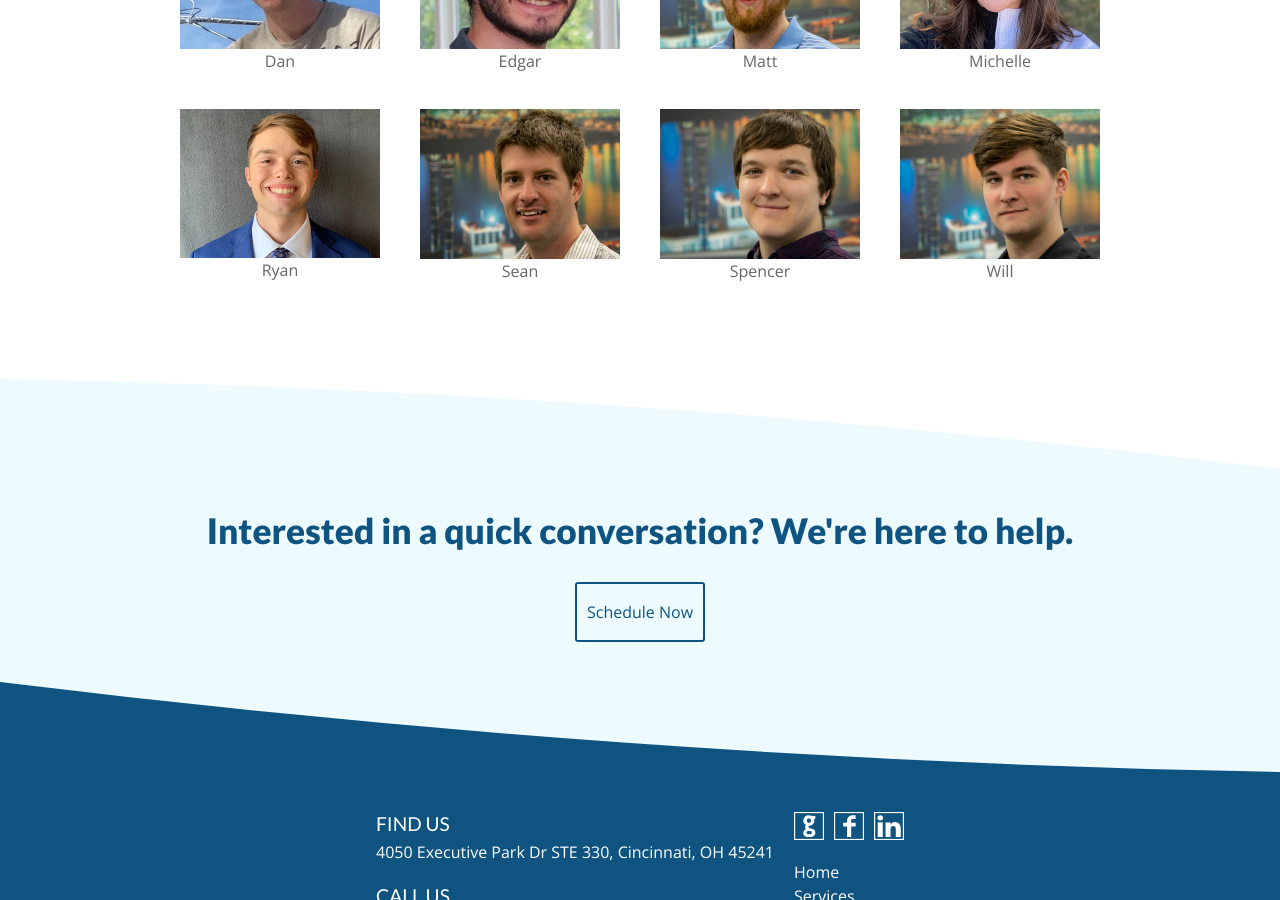
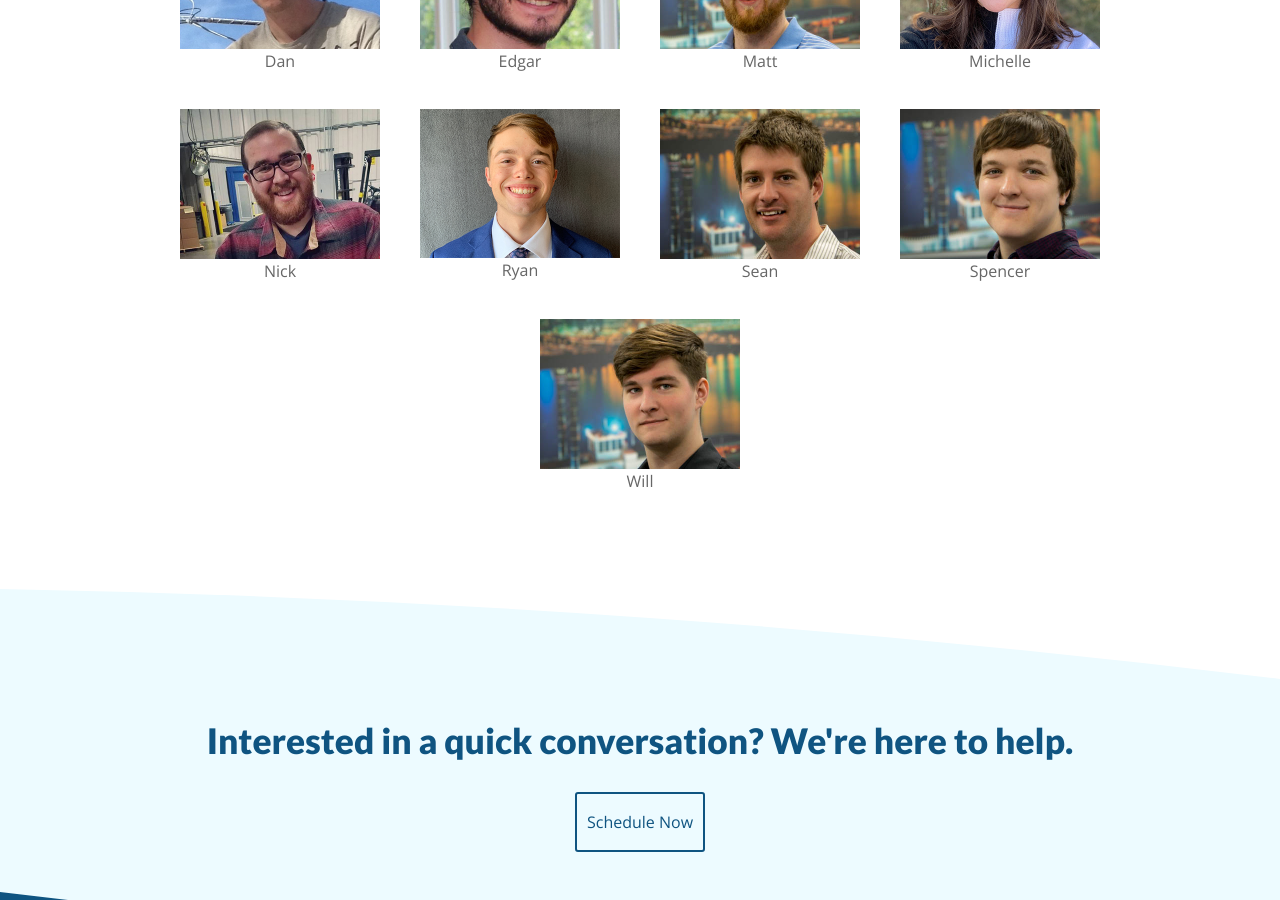
Before and after one commit to seven-hills-technology/seven-hills-technology.github.io, a Jekyll site: the page built from about.md, in a window 1280 px wide and 900 px high, scrolled down 1692 px. Built offline with Jekyll 4.4.1, drawn with Linux system fonts in a browser that asks for light colours; nearby versions of some CDN libraries.

Commit message:
Add nick to the site

```diff
--- a/_includes/bios.html
+++ b/_includes/bios.html
@@ -35,8 +35,14 @@
             <img class="sh-team-member-image" data-micromodal-trigger="modal-michelle" src="/images/michelle-small.jpg" alt="Michelle" title="Michelle" />
             <p class="sh-team-member-name">Michelle</p>
         </div>
-        <div data-scroll class="sh-team-member">
-            <img class="sh-team-member-image" data-micromodal-trigger="modal-ryan" src="/images/ryan-small.jpg" alt="Ryan" title="Ryan" />
+        <div class="sh-team-member">
+            <img class="sh-team-member-image" data-micromodal-trigger="modal-nick" src="/images/nick.jpg"
+                alt="Nick" title="Nick" />
+            <p class="sh-team-member-name">Nick</p>
+        </div>
+        <div class="sh-team-member">
+            <img class="sh-team-member-image" data-micromodal-trigger="modal-ryan" src="/images/ryan-small.jpg"
+                alt="Ryan" title="Ryan" />
             <p class="sh-team-member-name">Ryan</p>
         </div>
         <div data-scroll class="sh-team-member">
@@ -235,6 +241,49 @@
                         <div>
                             Email<br />
                             <a href="mailto:dan@sevenhillstechnology.com" alt="Email Dan Jardine">dan@sevenhillstechnology.com</a>
+                        </div>
+                    </div>
+                </div>
+            </main>
+        </div>
+    </div>
+</div>
+
+
+<div class="modal micromodal-slide" id="modal-nick" aria-hidden="true">
+    <div class="modal__overlay" tabindex="-1" data-micromodal-close>
+        <div class="modal__container" role="dialog" aria-modal="true" aria-labelledby="modal-nick-title">
+            <header class="modal__header">
+                <div class="modal__identifier">
+                    <h3 class="modal__title" id="modal-dan-title">
+                        Nick Smith
+                    </h3>
+                    <h4>Director of Client Strategy & Services</h4>
+                </div>
+                <button class="modal__close" aria-label="Close modal" data-micromodal-close></button>
+            </header>
+            <main class="modal__content" id="modal-nick-content">
+                <div class="sh-team-member-bio">
+                </div>
+                <div class="sh-team-member-contact">
+                    <div class="profile-picture">
+                        <img src="/images/nick.jpg" alt="Nick" title="Nick" />
+                    </div>
+                    <div>
+                        <div class="title"><strong>Contact:</strong></div>
+                        <div>
+                            Email<br />
+                            <a href="mailto:nick@sevenhillstechnology.com"
+                                alt="Email Nick Smith">nick@sevenhillstechnology.com</a>
+                        </div>
+                        <div>
+                            LinkedIn<br />
+                            <a href="https://www.linkedin.com/in/nickreedsmith/" target="_blank" alt="LinkedIn">View LinkedIn
+                                Profile</a>
+                        </div>
+                        <div>
+                            Phone<br />
+                            <a href="tel:+15138047542" alt="Call Nick Smith">(513) 804-7542</a>
                         </div>
                     </div>
                 </div>
```
Also changed, not shown: images/nick.jpg (added).
